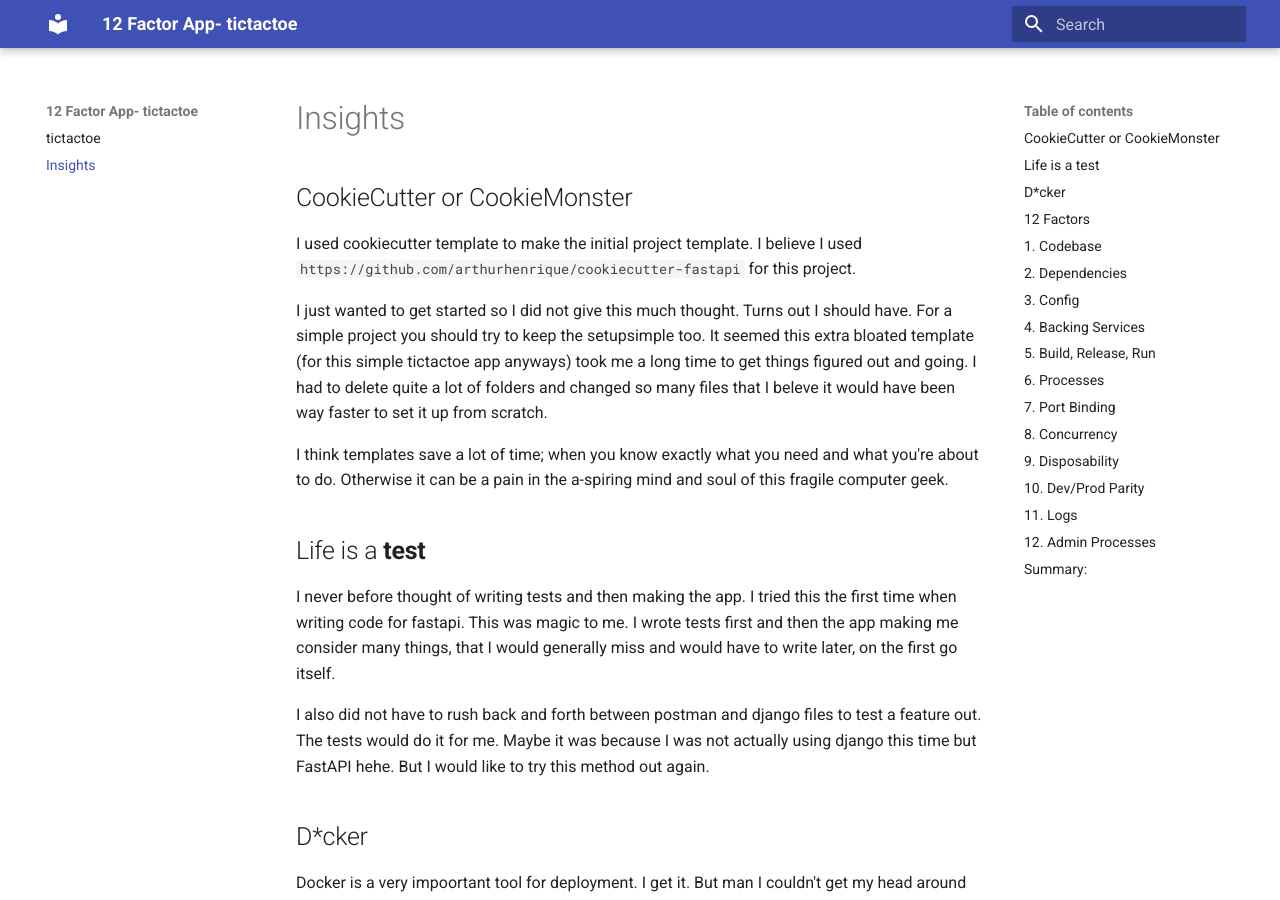
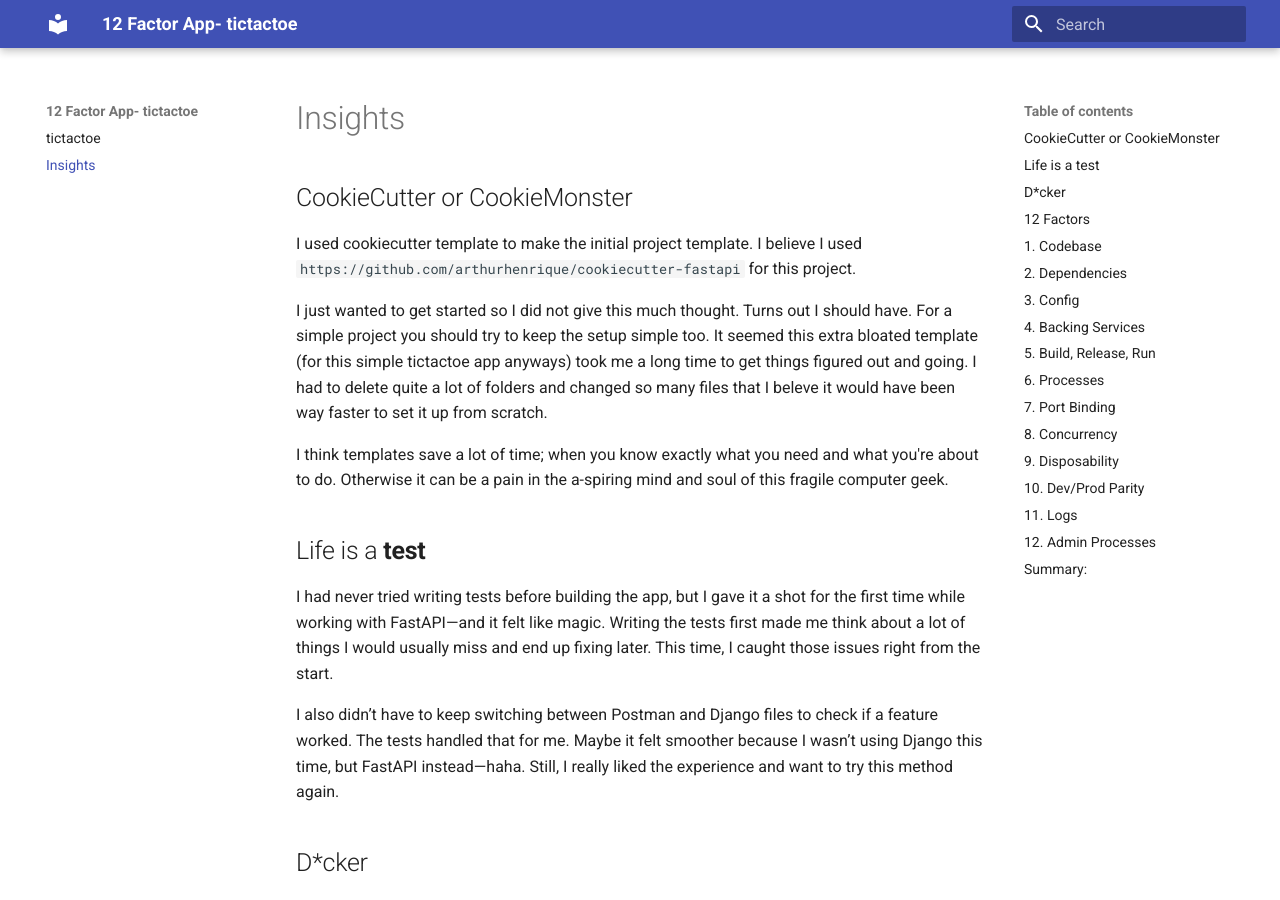
Before and after one commit to chocolatewafer/tictactoe, an MkDocs documentation site: the page built from docs/insights.md, in a window 1280 px wide and 900 px high. Built offline with MkDocs 1.6.1 and Material for MkDocs 9.7.7, drawn with Linux system fonts in a browser that asks for light colours.

Commit message:
updated mkdocs md files

````diff
--- a/docs/insights.md
+++ b/docs/insights.md
@@ -3,14 +3,14 @@
 ## CookieCutter or CookieMonster
 I used cookiecutter template to make the initial project template. I believe I used ```https://github.com/arthurhenrique/cookiecutter-fastapi``` for this project.
 
-I just wanted to get started so I did not give this much thought. Turns out I should have. For a simple project you should try to keep the setupsimple too. It seemed this extra bloated template (for this simple tictactoe app anyways) took me a long time to get things figured out and going. I had to delete quite a lot of folders and changed so many files that I beleve it would have been way faster to set it up from scratch.
+I just wanted to get started so I did not give this much thought. Turns out I should have. For a simple project you should try to keep the setup simple too. It seemed this extra bloated template (for this simple tictactoe app anyways) took me a long time to get things figured out and going. I had to delete quite a lot of folders and changed so many files that I beleve it would have been way faster to set it up from scratch.
 
 I think templates save a lot of time; when you know exactly what you need and what you're about to do. Otherwise it can be a pain in the a-spiring mind and soul of this fragile computer geek.
 
 ## Life is a **test**
-I never before thought of writing tests and then making the app. I tried this the first time when writing code for fastapi. This was magic to me. I wrote tests first and then the app making me consider many things, that I would generally miss and would have to write later, on the first go itself.
+I had never tried writing tests before building the app, but I gave it a shot for the first time while working with FastAPI—and it felt like magic. Writing the tests first made me think about a lot of things I would usually miss and end up fixing later. This time, I caught those issues right from the start.
 
-I also did not have to rush back and forth between postman and django files to test a feature out. The tests would do it for me. Maybe it was because I was not actually using django this time but FastAPI hehe. But I would like to try this method out again.
+I also didn’t have to keep switching between Postman and Django files to check if a feature worked. The tests handled that for me. Maybe it felt smoother because I wasn’t using Django this time, but FastAPI instead—haha. Still, I really liked the experience and want to try this method again.
 
 ## D*cker
 Docker is a very impoortant tool for deployment. I get it. But man I couldn't get my head around why you need a dockerfile and then a docker-compose.yaml and again the cookiecutter template made it more complicated to understand whatever I was supposed to do to get a docker file ready.
````
Also changed, not shown: docs/index.md (+1 -1 lines).
